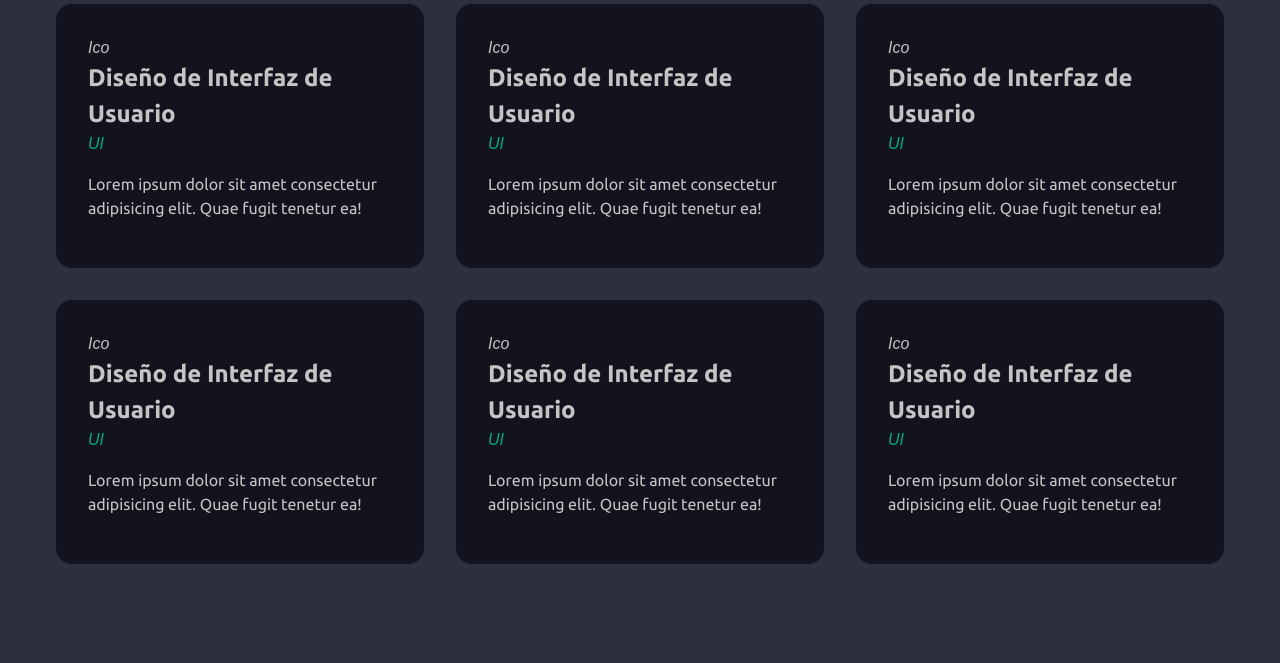
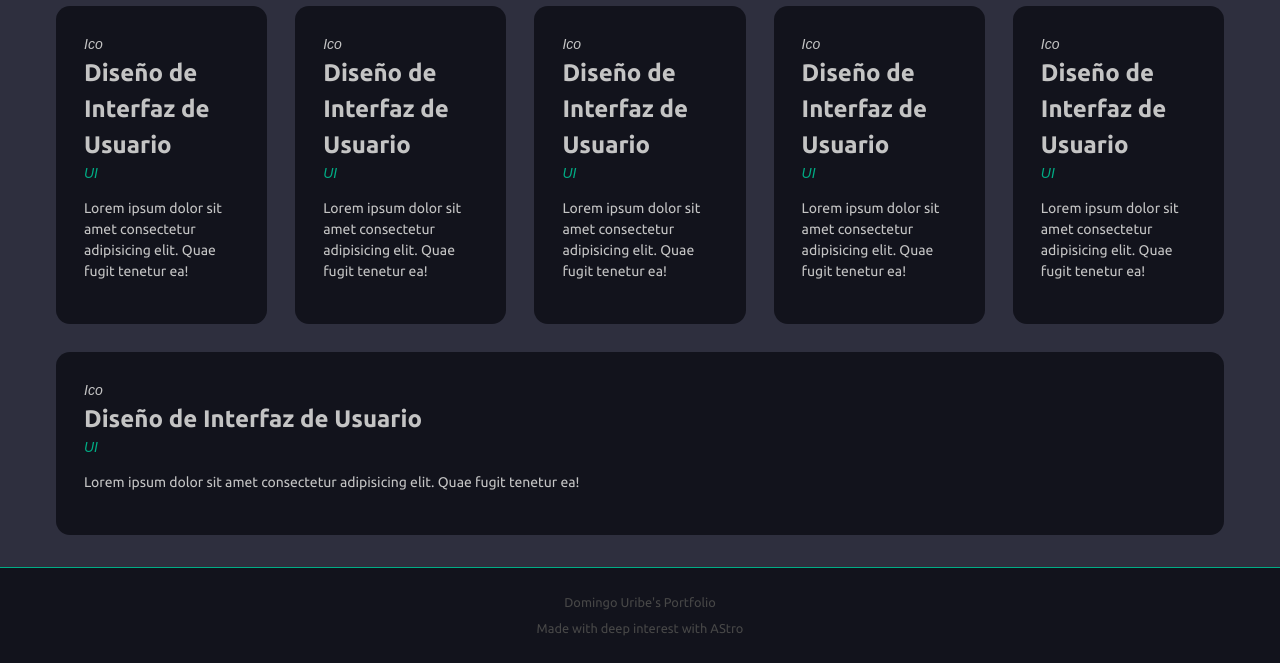
Before and after one commit to domingouribe/portfolio, a plain HTML site: page index.html in a window 1280 px wide. Shown: the part 612-1275 px from the top of the page. Before the commit the page ends 1176 px from the top, so only its background shows below. Drawn offline with Linux system fonts and the light colour scheme; a web font is replaced by a local one.

Commit message:
Changes in home from Linux laptop

```diff
--- a/index.html
+++ b/index.html
@@ -152,7 +152,12 @@
 
     </main>
 
-    <footer class="footer"></footer>
+    <footer class="footer">
+        <div class="container">
+            <p>Domingo Uribe's Portfolio</p>
+            <p>Made with deep interest with AStro</p>
+        </div>
+    </footer>
 
     <script defer src="/src/js/app.js"></script>
 </body>
--- a/src/styles/scss/_config.scss
+++ b/src/styles/scss/_config.scss
@@ -11,13 +11,15 @@
 html {
     box-sizing: border-box;
     scroll-behavior: smooth;
-  }
+}
+
+
 
   *,
   *:before,
   *:after {
     box-sizing: inherit;
-  }
+}
 
 body {
     font-family: 'Ubuntu', sans-serif;
--- a/src/styles/scss/main.scss
+++ b/src/styles/scss/main.scss
@@ -14,8 +14,9 @@
 .hero {
     display: flex;
     flex-flow: column wrap;
-    height: 50vh;
+    // height: 50vh;
     justify-content: center;
+    padding:3em 0;
 
     &__subtitle {
         line-height: 0;
@@ -70,7 +71,6 @@
 
 .services {
     display: flex;
-    height: 60vh;
     flex-flow: column wrap;
 }
 .section-subtitle {
@@ -83,8 +83,9 @@
 }
 .services-cards {
     display: flex;
-    flex-flow: column nowrap;
+    flex-flow: row wrap;
     gap: 2em;
+    font-size: 14px;
 
     .card {
         background-color: var(--black);
@@ -92,6 +93,8 @@
         border-radius: 1em;
         display: flex;
         flex-flow: column wrap;
+        width: 200px;
+        flex-grow: 1;
 
         &__title {
             font-size: 1.5rem;
@@ -110,14 +113,16 @@
 
 }
 @media screen and (min-width: 768px) {
-    .services-cards{
-        flex-flow: row wrap;
-        // flex-grow: 1;
-
-        .card {
-            width: 300px;
-            flex-grow: 1;
-        }
-    }
 
 }
+
+.footer {
+    background-color: var(--black);
+    border-top: solid 1px var(--main-theme-color);
+    text-align: center;
+    margin-top: 2rem;
+    padding: 1rem 0;
+    font-size: 0.8rem;
+    line-height: 1;
+    color: #474747;
+}
```
Also changed, not shown: src/styles/css/main.css, 1 other file.
